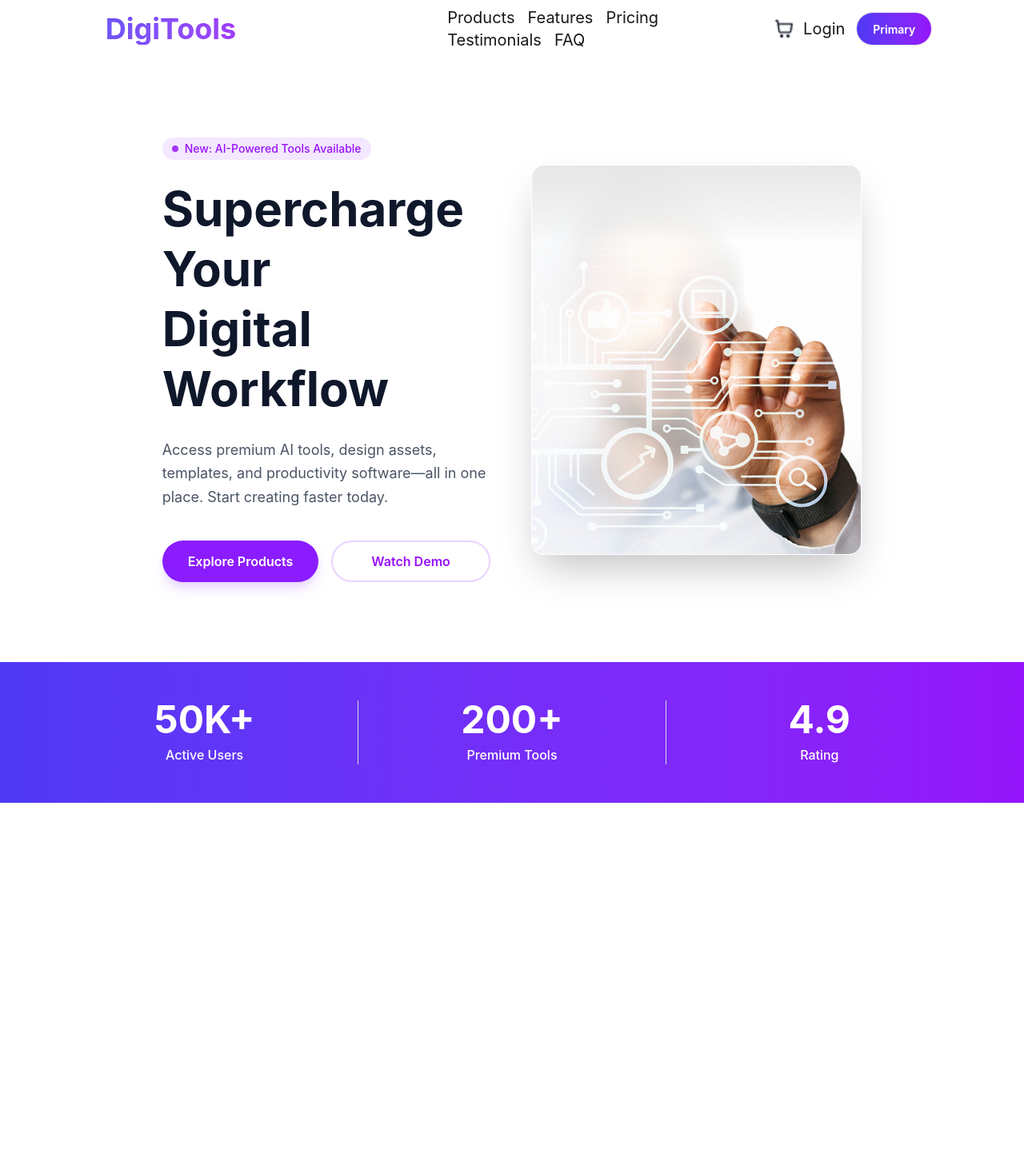
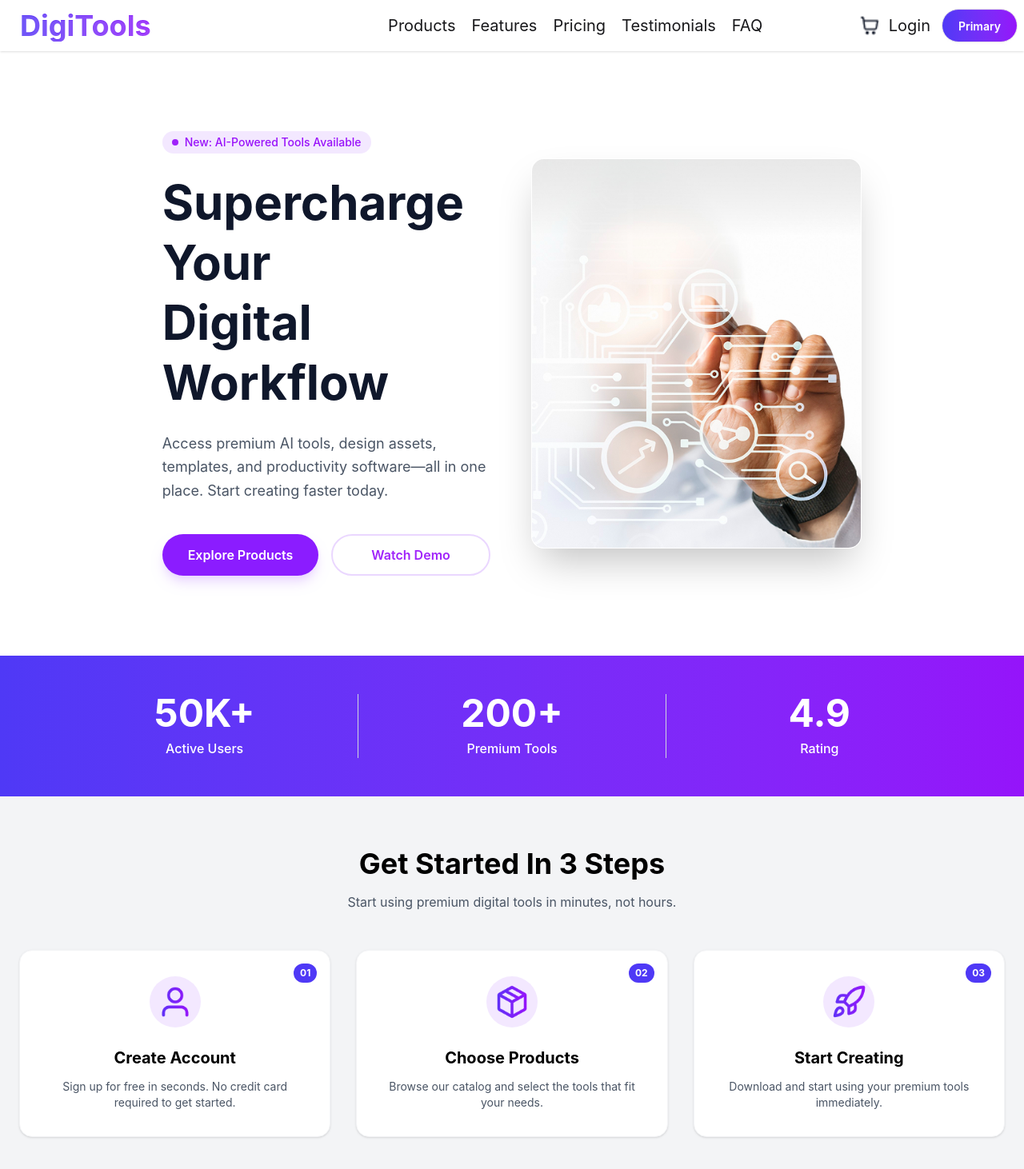
Before and after one commit to gofurrrr/digital-tools, a React (Vite) app: page / in a window 1280 px wide. Shown: the top 1462 px of the page at 80% size. Before the commit the page ends 1004 px from the top, so only its background shows below. Built offline with nearby package versions, Linux system fonts and the light colour scheme.

Commit message:
codded steps section

```diff
--- a/src/App.jsx
+++ b/src/App.jsx
@@ -1,6 +1,7 @@
 import Navbar from "./components/Navbar";
 import Banner from "./components/Banner";
 import Stats from "./components/stats";
+import Steps from "./components/Steps";
 function App() {
 
   return (
@@ -8,6 +9,7 @@ function App() {
     <Navbar/>
     <Banner/>
     <Stats/>
+    <Steps/>
 
     </>
   );
--- a/src/components/Banner.jsx
+++ b/src/components/Banner.jsx
@@ -23,7 +23,7 @@ const banner = () => {
 
       <div class="flex flex-wrap gap-4 pt-4">
         <button class="px-8 py-3 bg-[#8B1CFF] text-white font-semibold rounded-full hover:bg-[#6a12c7] hover:scale-105 transition-all shadow-lg shadow-purple-200 active:scale-95">Explore Products </button>
-        <button class="flex items-center gap-2 px-12 py-3  border-2 border-purple-200 text-purple-600 font-semibold rounded-full hover:bg-purple-500 hover:text-white hover:border-purple-600 transition-all active:scale-95">Watch Demo</button>
+        <button class="flex items-center gap-2 px-12 py-3  border-2 border-purple-200 text-purple-600 font-semibold rounded-full hover:bg-purple-500 hover:text-white hover:border-purple-600 transition-all active:scale-95 animate-pulse">Watch Demo</button>
       </div>
     </div>
 
--- a/src/components/Navbar.jsx
+++ b/src/components/Navbar.jsx
@@ -2,20 +2,20 @@ import React from "react";
 import shopingcart from "../assets/shopping-cart-01.png"
 const Navbar = () => {
     return (
-        <div className="navbar bg-base-100 w-10/12  mx-auto ">
+        <div className="navbar bg-base-100 shadow-sm max-w-7xl mx-auto  ">
   <div className="flex-1">
     <a className="btn btn-ghost  text-4xl font-bold bg-gradient-to-r from-[#4F39F6] to-[#9514FA] bg-clip-text text-transparent">DigiTools</a>
   </div>
 
-  <div className="flex-2 space-x-4  pl-60">
-        <button className="text-xl font-normal">Products</button>
-        <button className="text-xl font-normal">Features</button>
-        <button className="text-xl font-normal">Pricing</button>
-        <button className="text-xl font-normal">Testimonials</button>
-        <button className="text-xl font-normal">FAQ</button>
+  <div className="flex-2 space-x-5 md:flex items-center justify-center text-xl">
+        <button className="font-normal">Products</button>
+        <button className="font-normal">Features</button>
+        <button className="font-normal">Pricing</button>
+        <button className="font-normal">Testimonials</button>
+        <button className="font-normal">FAQ</button>
   </div>
 
-  <div className=" flex items-center gap-3 ">
+  <div className=" flex items-center  gap-3 ">
     <img src={shopingcart} alt="" className="w-6"/>
     <button className="text-xl font-normal">Login</button>
   </div>
@@ -24,7 +24,7 @@ const Navbar = () => {
     <div className="dropdown dropdown-end pl-3.5">
 
         <div className=" ">
-          <button className="btn bg-gradient-to-r from-[#4F39F6] to-[#9514FA] text-white rounded-3xl p-5">Primary</button>
+          <button className="btn bg-gradient-to-r from-[#4F39F6] to-[#9514FA] text-white rounded-3xl p-2 md:p-5">Primary</button>
         </div>
 
     </div>
--- /dev/null
+++ b/src/components/Steps.jsx
@@ -0,0 +1,54 @@
+import React from "react";
+import usericon from "../assets/user.png";
+import packageicon from "../assets/package.png";
+import rocketicon from "../assets/rocket.png";
+
+
+const Steps = () => {
+    return (
+<section class="py-16 px-6 bg-gray-100">
+
+  <div class=" max-w-7xl mx-auto">
+
+    <div class="text-center mb-12">
+      <h2 class="text-2xl md:text-4xl font-bold text-black mb-4">Get Started In 3 Steps</h2>
+      <p class=" text-gray-600 mx-auto ">Start using premium digital tools in minutes, not hours. </p>
+    </div>
+
+    <div class="grid grid-cols-1 md:grid-cols-3 gap-8 ">
+      <div class="relative  bg-white p-8  rounded-2xl border border-gray-100 shadow-sm text-center">
+        <span class="absolute top-4  right-4 bg-[#4F39F6] text-white text-xs font-bold px-2 py-1 rounded-full">01</span>
+        <div class="w-16 h-16 bg-purple-100 rounded-full flex items-center justify-center mx-auto mb-6">
+          <img src={usericon} alt="" className="p-2.5" />
+        </div>
+        <h3 class="text-xl font-bold text-black mb-3">Create Account</h3>
+        <p class="text-gray-600 text-sm "> Sign up for free in seconds. No credit card required to get started.</p>
+      </div>
+
+
+      <div class=" relative bg-white p-8 rounded-2xl border border-gray-100 shadow-sm  text-center">
+        <span class=" absolute top-4  right-4 bg-[#4F39F6] text-white text-xs font-bold px-2 py-1 rounded-full">02</span>
+        <div  class="w-16 h-16 bg-purple-100 rounded-full flex items-center justify-center mx-auto mb-6">
+          <img src={packageicon} alt=""  className="p-2.5" />
+        </div>
+        <h3 class="text-xl font-bold text-black mb-3">Choose Products</h3>
+        <p class="text-gray-600 text-sm ">Browse our catalog and select the tools that fit your needs.</p>
+      </div>
+
+
+      <div class="relative bg-white  p-8 rounded-2xl border border-gray-100 shadow-sm text-center">
+        <span class=" absolute top-4  right-4 bg-[#4F39F6] text-white text-xs font-bold px-2 py-1 rounded-full">03</span>
+        <div class="w-16 h-16 bg-purple-100 rounded-full flex items-center justify-center mx-auto mb-6">
+          <img src={rocketicon} alt=""  className="p-2.5" />
+        </div>
+        <h3 class="text-xl font-bold text-black mb-3">Start Creating</h3>
+        <p class="text-gray-600 text-sm ">Download and start using your premium tools immediately. </p>
+      </div>
+
+    </div>
+  </div>
+</section>
+    );
+}
+
+export default Steps;
```
